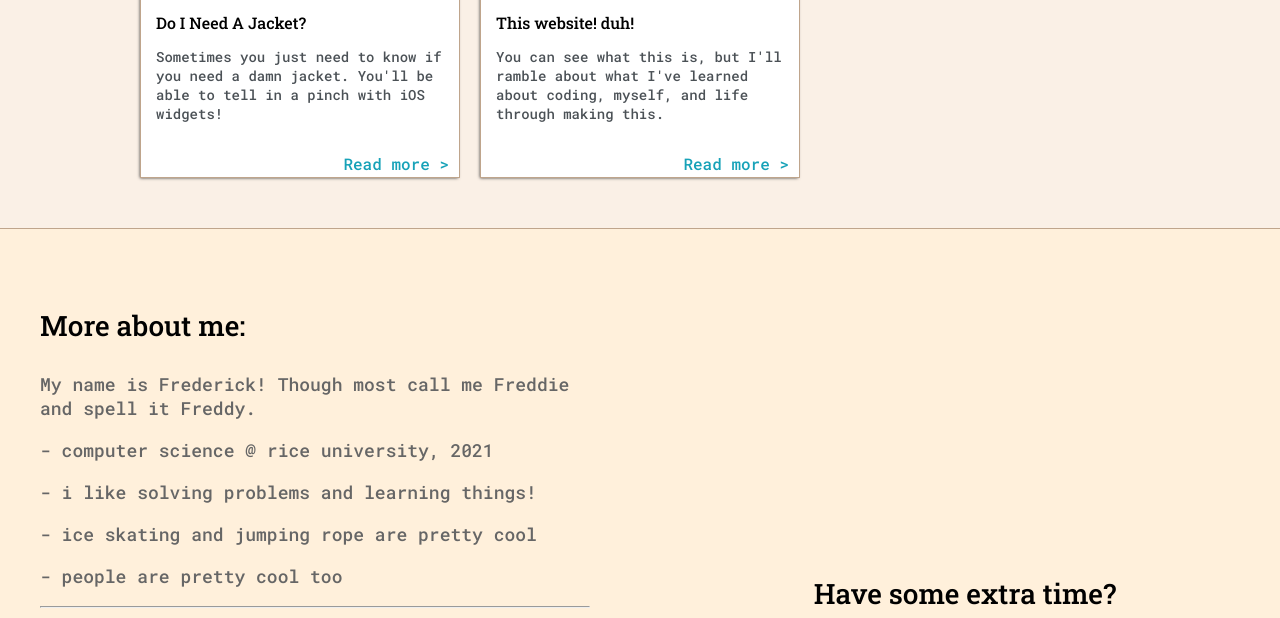
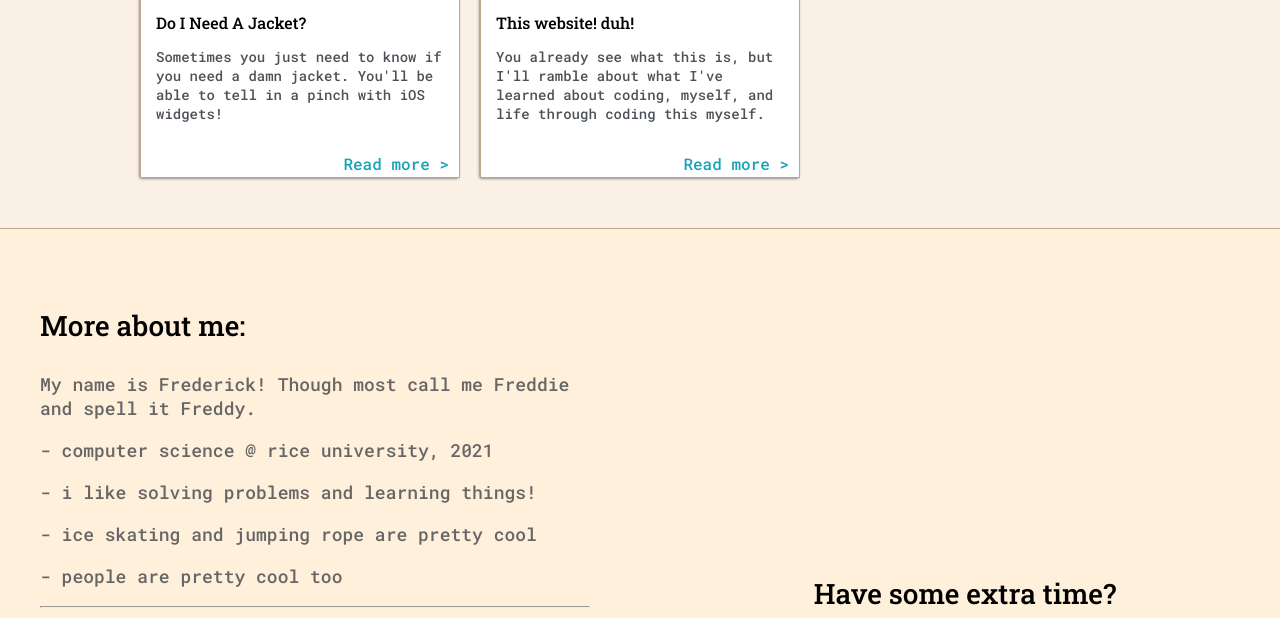
Before and after one commit to gitfreds/gitfreds.github.io, a plain HTML site: page index.html in a window 1280 px wide. Shown: the part 1238-1856 px from the top of the page. Drawn offline with Linux system fonts and the light colour scheme.

Commit message:
Changed some descriptions on index

```diff
--- a/index.html
+++ b/index.html
@@ -148,7 +148,7 @@
                     <img class="thumbnail" src="images/preview.png">
                     <div class="post-preview">
                         <h6 class="post-title">This website! duh!</h6>
-                        <p class="post-intro">You can see what this is, but I'll ramble about what I've learned about coding, myself, and life through making this.</p>
+                        <p class="post-intro">You already see what this is, but I'll ramble about what I've learned about coding, myself, and life through coding this myself.</p>
                         <div class="read-more">
                             <a href="#" target="_blank" data-set="no">Read more ></a>
                         </div>
```
